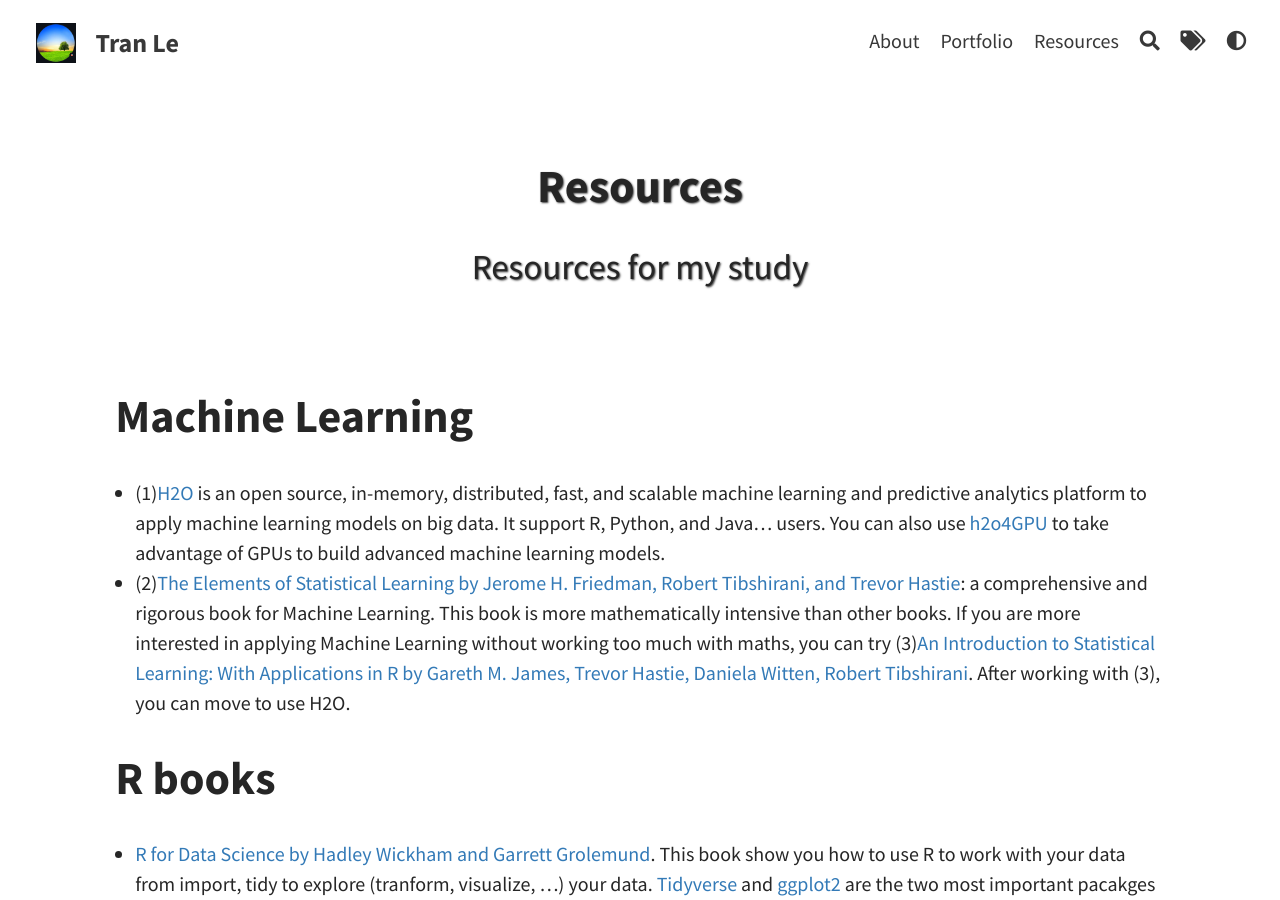
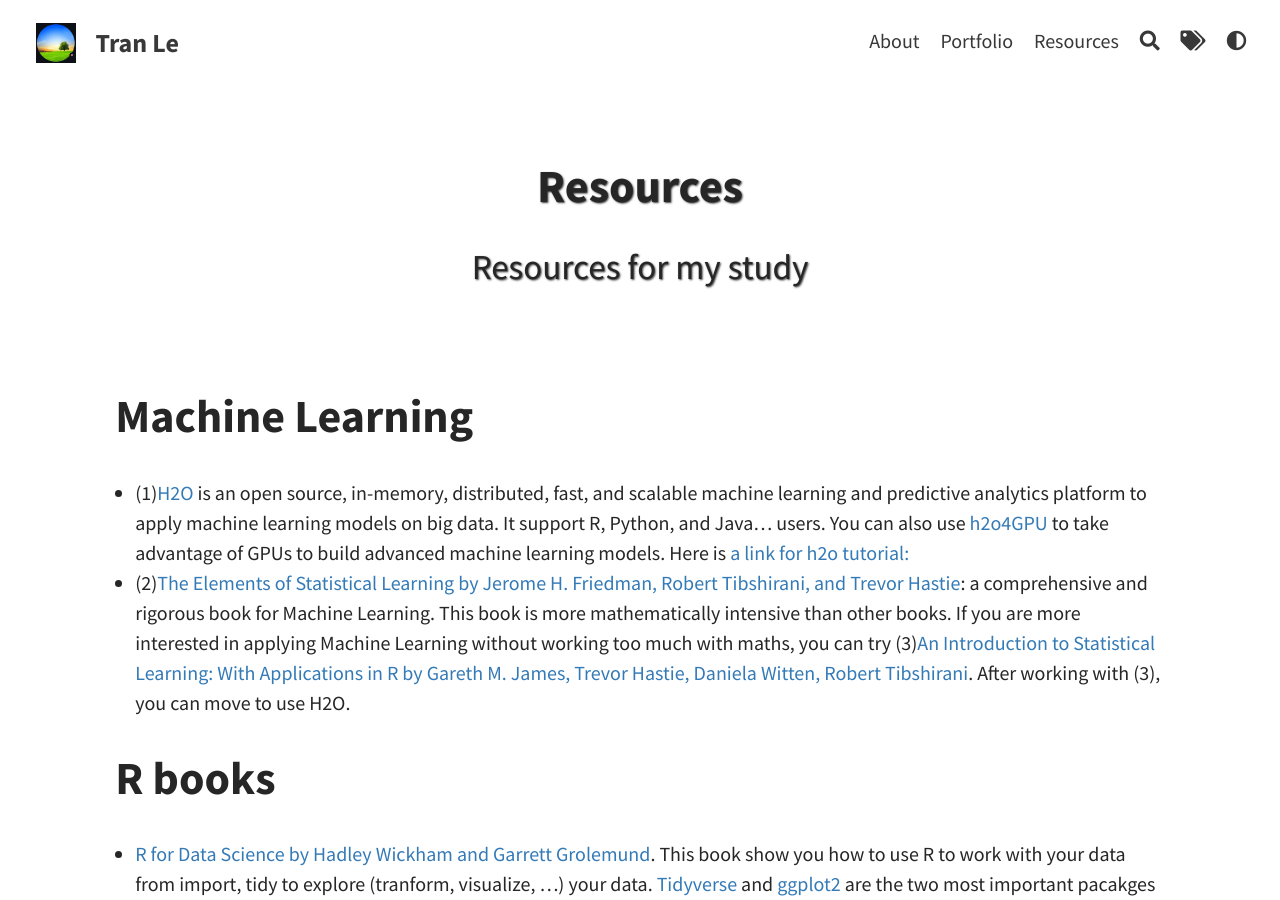
Before and after one commit to tranktle/porfolio, a Jekyll site: the page built from pages/resources.md, in a window 1280 px wide and 900 px high. Built offline with Jekyll 4.4.1, drawn with Linux system fonts in a browser that asks for light colours.

Commit message:
Update resources.md

```diff
--- a/pages/resources.md
+++ b/pages/resources.md
@@ -7,7 +7,8 @@ tags: [Resources, UsefullLink]
 
 # Machine Learning
 
-- (1)[H2O](https://docs.h2o.ai/h2o/latest-stable/h2o-docs/welcome.html) is an open source, in-memory, distributed, fast, and scalable machine learning and predictive analytics platform to apply machine learning models on big data. It support R, Python, and Java... users. You can also use [h2o4GPU](https://www.h2o.ai/blog/h2o-ai-releases-h2o4gpu-the-fastest-collection-of-gpu-algorithms-on-the-market-to-expedite-machine-learning-in-python/) to take advantage of GPUs to build advanced machine learning models.
+- (1)[H2O](https://docs.h2o.ai/h2o/latest-stable/h2o-docs/welcome.html) is an open source, in-memory, distributed, fast, and scalable machine learning and predictive analytics platform to apply machine learning models on big data. It support R, Python, and Java... users. You can also use [h2o4GPU](https://www.h2o.ai/blog/h2o-ai-releases-h2o4gpu-the-fastest-collection-of-gpu-algorithms-on-the-market-to-expedite-machine-learning-in-python/) to take advantage of GPUs to build advanced machine learning models. Here is [a link for h2o tutorial:](https://docs.h2o.ai/h2o-tutorials/latest-stable/index.html)
+
 
 - (2)[The Elements of Statistical Learning by Jerome H. Friedman, Robert Tibshirani, and Trevor Hastie](https://web.stanford.edu/~hastie/ElemStatLearn/): a comprehensive and rigorous book for Machine Learning. This book is more mathematically intensive than other books. If you are more interested in applying Machine Learning without working too much with maths, you can try (3)[An Introduction to Statistical Learning: With Applications in R by Gareth M. James, Trevor Hastie, Daniela Witten, Robert Tibshirani](https://book.huihoo.com/introduction-to-statistical-learning/code.html). After working with (3), you can move to use H2O.
 
```
